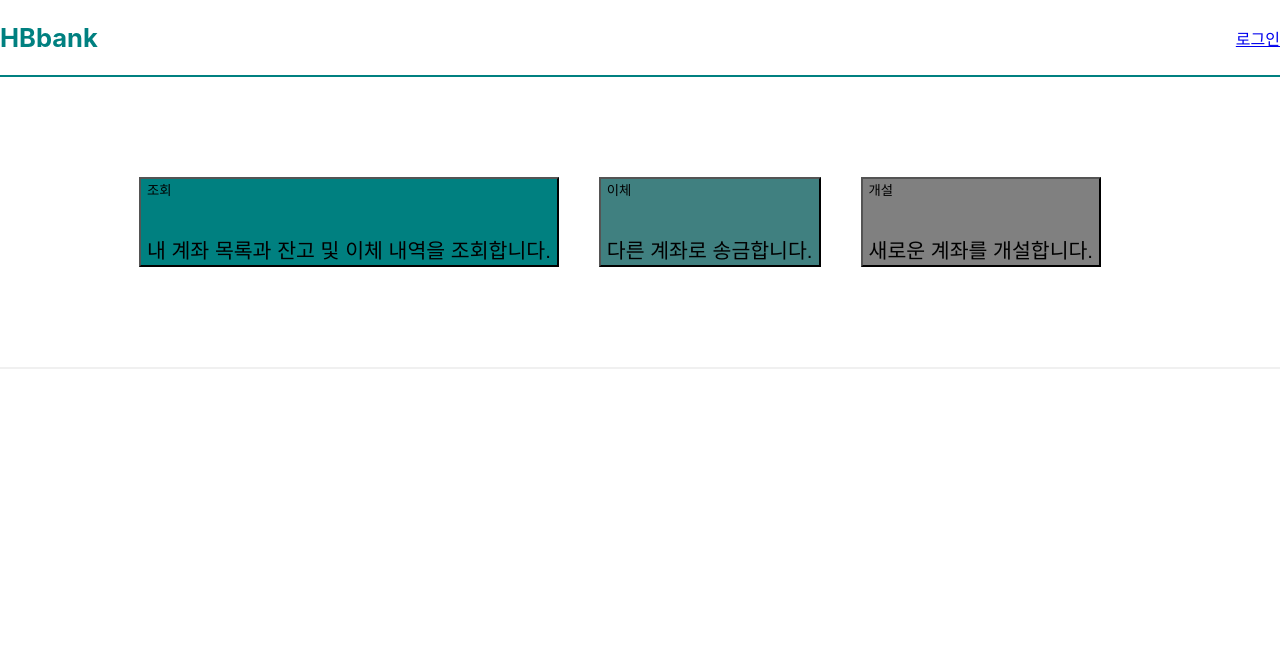
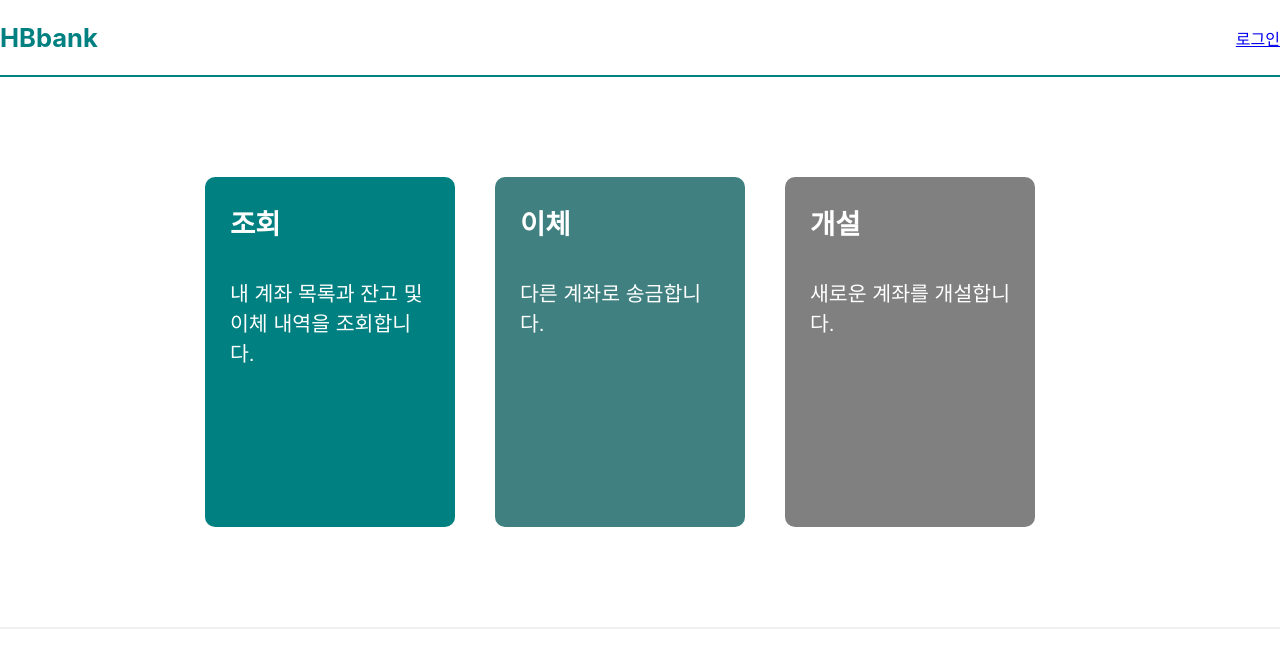
Before and after one commit to baehoonbae/bank-project, a React (Create React App) app in the folder frontend/create-react-app/: page / in a window 1280 px wide. Shown: the top 668 px of the page. Built offline with nearby package versions, Linux system fonts and the light colour scheme.

Commit message:
feat: 버튼에 마우스를 올렸을 때의 액션 추가

```diff
--- a/frontend/create-react-app/src/components/app/App.css
+++ b/frontend/create-react-app/src/components/app/App.css
@@ -37,7 +37,7 @@
   }
 }
 
-.buttonStyle {
+.button {
   width: 250px;
   height: 350px;
   font-size: 27.5px;
@@ -52,3 +52,11 @@
   padding-right: 25px;
   padding-top: 25px;
 }
+
+.button {
+  cursor: pointer;
+}
+
+.button:hover .title::after {
+  content: ' >';
+}
```
